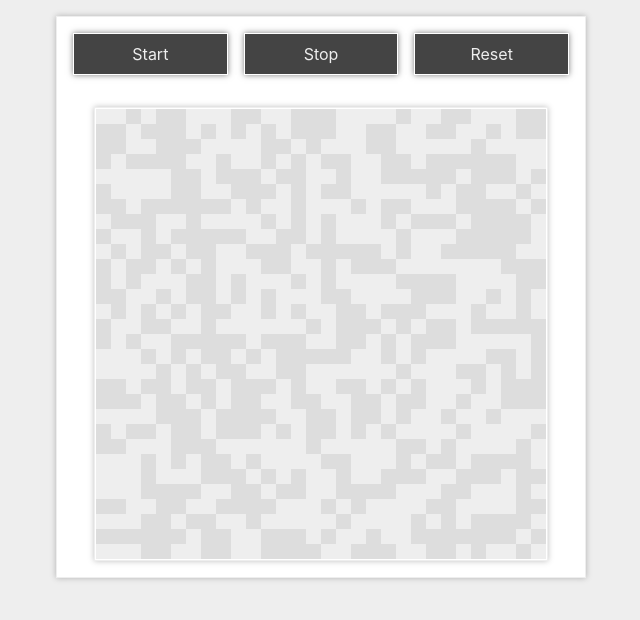
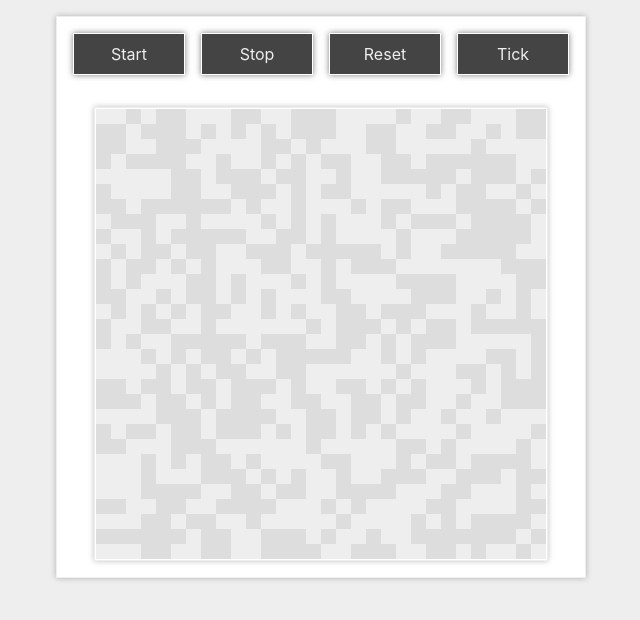
Before and after one commit to nmtmason/build-the-game-of-life, a React (Create React App) app: page / in a window 1280 px wide. Shown: the top 620 px of the page, without its empty margins (319-959 px from the left). Built offline with nearby package versions, Linux system fonts and the light colour scheme.

Commit message:
Allow user to tick board

```diff
--- a/src/App.jsx
+++ b/src/App.jsx
@@ -66,10 +66,10 @@ class App extends React.Component {
   }
 
   render() {
-    const { board, toggle, start, stop, reset } = this.props
+    const { board, toggle, start, stop, reset, tick } = this.props
     return (
       <Container>
-        <Controls start={start} stop={stop} reset={reset} />
+        <Controls start={start} stop={stop} reset={reset} tick={tick} />
         <Board>
           {board.map((row, x) => (
             <div key={x}>
--- a/src/components/Controls.jsx
+++ b/src/components/Controls.jsx
@@ -22,11 +22,12 @@ const Button = styled('button')`
   line-height: inherit;
 `
 
-const Controls = ({generations, start, stop, reset}) => (
+const Controls = ({generations, start, stop, reset, tick}) => (
   <Inline>
     <Button onClick={start}>Start</Button>
     <Button onClick={stop}>Stop</Button>
     <Button onClick={reset}>Reset</Button>
+    <Button onClick={tick}>Tick</Button>
   </Inline>
 )
 
```
